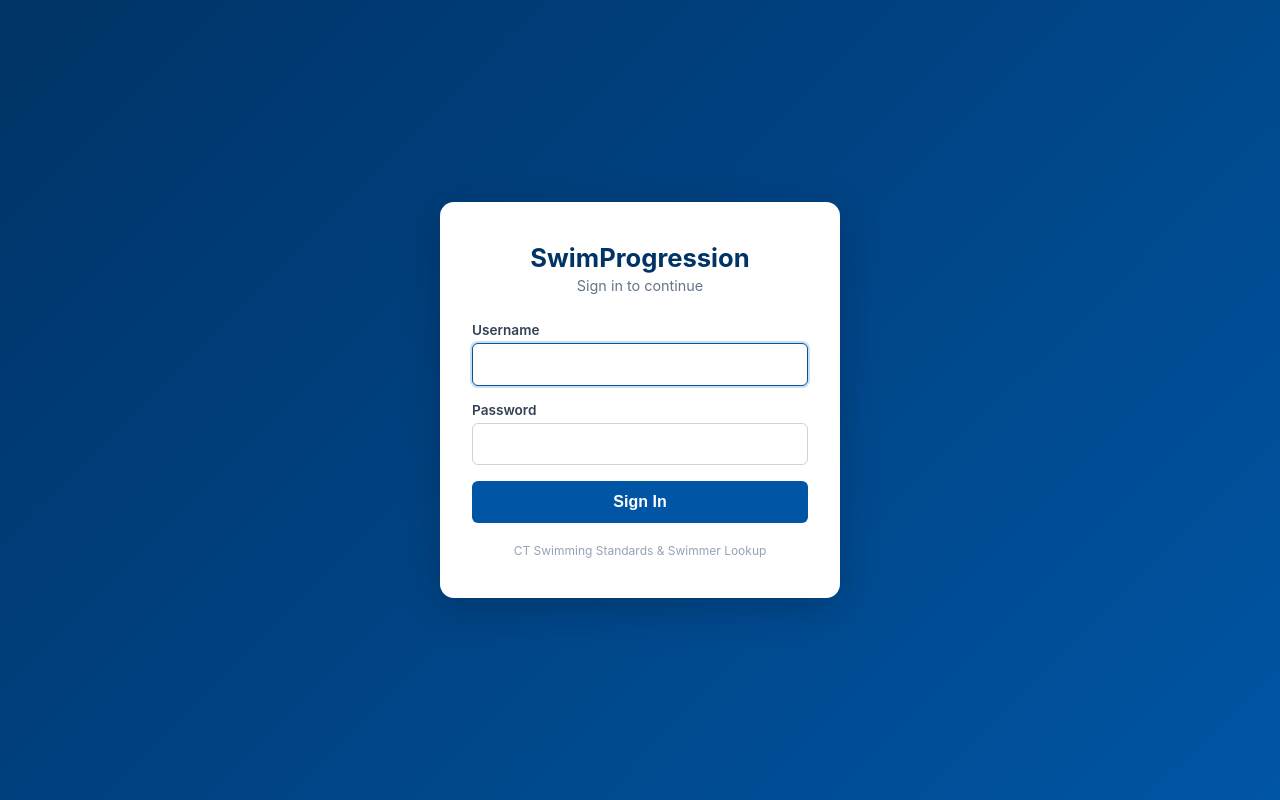
After one commit to chilukuri51/ct-swim-standards, a Flask app: page /login in a window 1280 px wide. The commit adds this page. Run offline with Flask 3, Linux system fonts and the light colour scheme.

Commit message:
Add simple login with admin/swimgoal credentials
- Session-based authentication using Flask sessions
- All routes and API endpoints protected via @login_required
- Login page at /login with clean UI matching app theme
- Logout button in top-right header (pill style)
- Credentials configurable via APP_USERNAME/APP_PASSWORD env vars
- SECRET_KEY configurable via env var for production

Default credentials: admin / swimgoal
Override in Render/DO dashboard by setting environment variables.

Co-Authored-By: Claude Opus 4.6 (1M context) <noreply@anthropic.com>

```diff
--- a/app.py
+++ b/app.py
@@ -1,11 +1,29 @@
+import os
 import re
+from functools import wraps
 import requests
 from bs4 import BeautifulSoup
-from flask import Flask, render_template, jsonify, request
+from flask import Flask, render_template, jsonify, request, session, redirect, url_for
 
 app = Flask(__name__)
+app.secret_key = os.environ.get('SECRET_KEY', 'change-me-in-production-please-a8f3d9x2')
 
 BASE_URL = "https://fast.ctswim.org/CTNet"
+
+# Simple hardcoded credentials (MVP). Override via env vars in production.
+APP_USERNAME = os.environ.get('APP_USERNAME', 'admin')
+APP_PASSWORD = os.environ.get('APP_PASSWORD', 'swimgoal')
+
+
+def login_required(view):
+    @wraps(view)
+    def wrapped(*args, **kwargs):
+        if not session.get('logged_in'):
+            if request.path.startswith('/api/'):
+                return jsonify({'error': 'Authentication required'}), 401
+            return redirect(url_for('login', next=request.path))
+        return view(*args, **kwargs)
+    return wrapped
 
 
 def get_session_and_tokens():
@@ -33,12 +51,38 @@ def extract_tokens(html):
     }
 
 
+@app.route('/login', methods=['GET', 'POST'])
+def login():
+    error = None
+    if request.method == 'POST':
+        username = request.form.get('username', '').strip()
+        password = request.form.get('password', '')
+        if username == APP_USERNAME and password == APP_PASSWORD:
+            session['logged_in'] = True
+            session['username'] = username
+            session.permanent = True
+            next_url = request.args.get('next') or url_for('index')
+            return redirect(next_url)
+        error = 'Invalid username or password'
+    if session.get('logged_in'):
+        return redirect(url_for('index'))
+    return render_template('login.html', error=error)
+
+
+@app.route('/logout')
+def logout():
+    session.clear()
+    return redirect(url_for('login'))
+
+
 @app.route('/')
+@login_required
 def index():
     return render_template('index.html')
 
 
 @app.route('/api/search', methods=['POST'])
+@login_required
 def search_swimmer():
     last_name = request.json.get('last_name', '').strip()
     if not last_name:
@@ -84,6 +128,7 @@ def search_swimmer():
 
 
 @app.route('/api/best_times', methods=['POST'])
+@login_required
 def get_best_times():
     swimmer_id = request.json.get('swimmer_id', '')
     tokens = request.json.get('tokens', {})
@@ -146,6 +191,7 @@ def get_best_times():
 
 
 @app.route('/api/event_history', methods=['POST'])
+@login_required
 def get_event_history():
     history_url = request.json.get('history_url', '')
     if not history_url:
--- a/static/style.css
+++ b/static/style.css
@@ -6,7 +6,16 @@ body {
 header {
     background: linear-gradient(135deg, #003366, #0055a4);
     color: white; padding: 1.5rem 2rem 0; text-align: center;
+    position: relative;
 }
+.logout-link {
+    position: absolute; top: 0.9rem; right: 1rem;
+    color: rgba(255,255,255,0.85); text-decoration: none;
+    font-size: 0.78rem; font-weight: 500;
+    background: rgba(255,255,255,0.12); padding: 0.3rem 0.7rem;
+    border-radius: 20px; transition: background 0.15s;
+}
+.logout-link:hover { background: rgba(255,255,255,0.25); color: white; }
 header h1 { font-size: 1.6rem; margin-bottom: 1rem; }
 nav { display: flex; justify-content: center; }
 .nav-btn {
--- a/templates/index.html
+++ b/templates/index.html
@@ -10,6 +10,7 @@
 </head>
 <body>
     <header>
+        <a href="/logout" class="logout-link" title="Sign out">Sign out</a>
         <h1>SwimProgression</h1>
         <nav>
             <button class="nav-btn active" data-tab="standards">Standards</button>
--- /dev/null
+++ b/templates/login.html
@@ -0,0 +1,99 @@
+<!DOCTYPE html>
+<html lang="en">
+<head>
+    <meta charset="UTF-8">
+    <meta name="viewport" content="width=device-width, initial-scale=1.0">
+    <title>Sign In - SwimProgression</title>
+    <link rel="stylesheet" href="{{ url_for('static', filename='style.css') }}">
+    <style>
+        body {
+            display: flex;
+            align-items: center;
+            justify-content: center;
+            min-height: 100vh;
+            background: linear-gradient(135deg, #003366, #0055a4);
+            padding: 1rem;
+        }
+        .login-card {
+            background: white;
+            padding: 2.5rem 2rem;
+            border-radius: 14px;
+            box-shadow: 0 10px 40px rgba(0,0,0,0.2);
+            width: 100%;
+            max-width: 400px;
+        }
+        .login-card h1 {
+            color: #003366;
+            font-size: 1.6rem;
+            margin-bottom: 0.25rem;
+            text-align: center;
+        }
+        .login-card .tag {
+            color: #64748b;
+            text-align: center;
+            margin-bottom: 1.75rem;
+            font-size: 0.9rem;
+        }
+        .login-form .form-row {
+            margin-bottom: 1rem;
+            flex-direction: column;
+            align-items: stretch;
+            gap: 0.35rem;
+        }
+        .login-form label {
+            font-weight: 600;
+            font-size: 0.85rem;
+            color: #334155;
+            min-width: auto;
+        }
+        .login-form input {
+            padding: 0.7rem 0.9rem;
+            font-size: 1rem;
+            border: 1px solid #cbd5e0;
+            border-radius: 6px;
+            width: 100%;
+        }
+        .login-form input:focus {
+            outline: none;
+            border-color: #0055a4;
+            box-shadow: 0 0 0 2px rgba(0,85,164,0.2);
+        }
+        .login-error {
+            background: #fee2e2;
+            color: #991b1b;
+            padding: 0.6rem 0.85rem;
+            border-radius: 6px;
+            font-size: 0.85rem;
+            margin-bottom: 1rem;
+            text-align: center;
+        }
+        .login-footer {
+            margin-top: 1.25rem;
+            text-align: center;
+            font-size: 0.75rem;
+            color: #94a3b8;
+        }
+    </style>
+</head>
+<body>
+    <div class="login-card">
+        <h1>SwimProgression</h1>
+        <p class="tag">Sign in to continue</p>
+        {% if error %}
+        <div class="login-error">{{ error }}</div>
+        {% endif %}
+        <form method="post" class="login-form">
+            <div class="form-row">
+                <label for="username">Username</label>
+                <input type="text" id="username" name="username" autocomplete="username" required autofocus>
+            </div>
+            <div class="form-row">
+                <label for="password">Password</label>
+                <input type="password" id="password" name="password" autocomplete="current-password" required>
+            </div>
+            <button type="submit" class="btn-primary">Sign In</button>
+        </form>
+        <div class="login-footer">CT Swimming Standards &amp; Swimmer Lookup</div>
+    </div>
+</body>
+</html>
```
